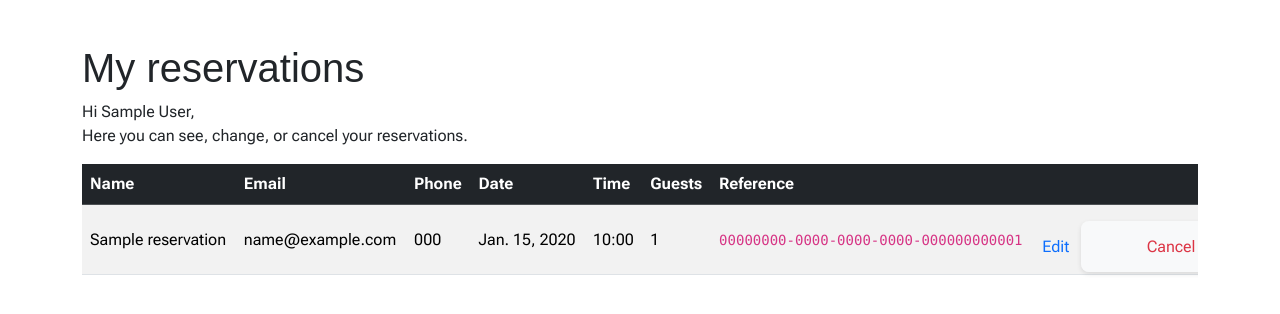
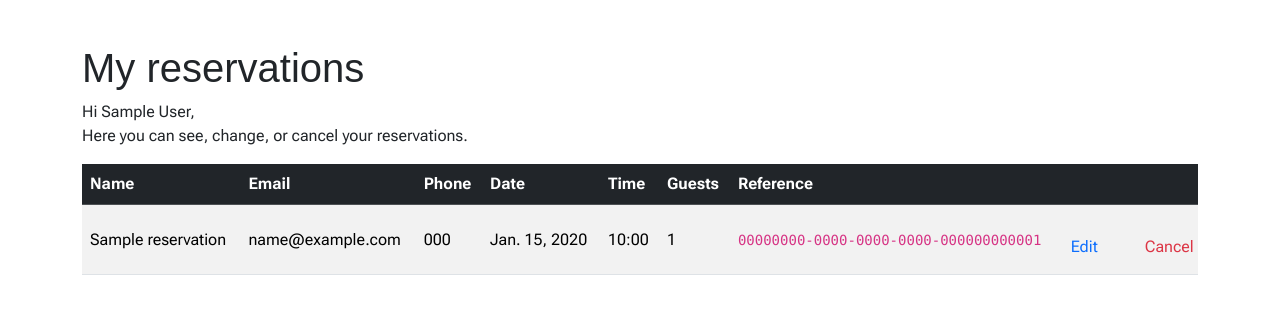
Before and after one commit to Blommis/kalles_restaurant, a Django app: page /reservations/my/ in a window 1280 px wide. Shown: the part 74-388 px from the top of the page. Run offline with Django 4.2, Linux system fonts and the light colour scheme; a user stored in the database is signed in; tables that the repository leaves empty hold one stand-in row (values such as "Sample post"); some libraries are stand-ins or nearby versions; some web fonts are replaced.

Commit message:
adding css styling to remove background and padding for cancel button

```diff
--- a/static/css/style.css
+++ b/static/css/style.css
@@ -220,6 +220,12 @@ form {
     box-shadow: 0 2px 5px rgba(0,0,0,0.1);
 }
 
+#cancel-my-booking{
+  background: none !important;
+  border: none !important;
+  box-shadow: none !important;
+  padding: 0 !important;
+}
 form input[type="text"],
 form input[type="number"],
 form input[type="date"],
```
Also changed, not shown: 1 other file.
